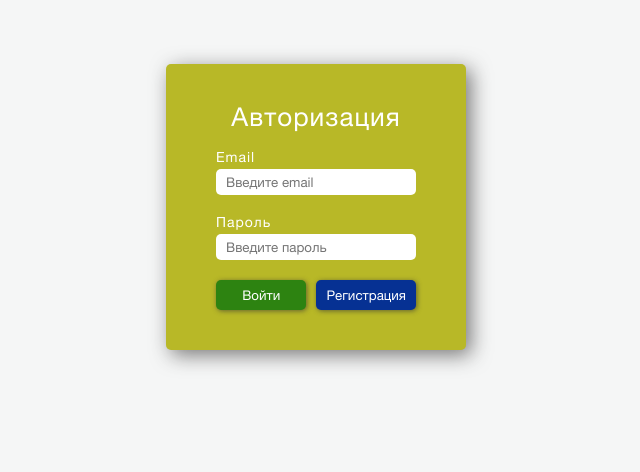
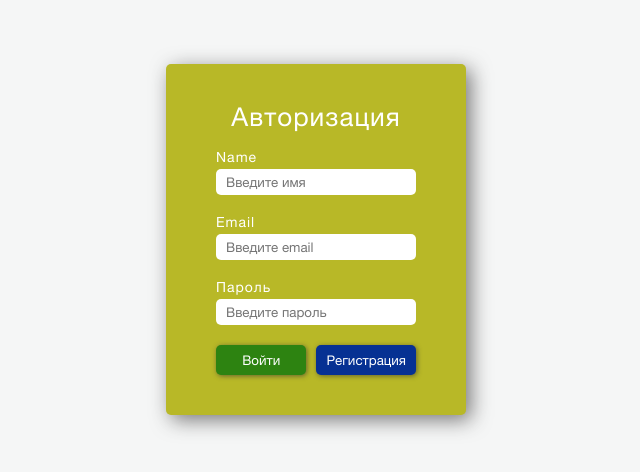
Before and after one commit to margarita-ek/movies-search, a React (Create React App) app in the folder client/: page / in a window 1280 px wide. Shown: the top 472 px of the page, without its empty margins (324-964 px from the left). Built offline with nearby package versions, Linux system fonts and the light colour scheme.

Commit message:
update reg functional

```diff
--- a/client/src/App.js
+++ b/client/src/App.js
@@ -6,12 +6,12 @@ import { Footer } from './components/Footer/Footer';
 import { Header } from './components/Header/Header';
 
 function App() {
-    const { token, login, logout, userId, userEmail, ready  } = useAuth()
+    const { token, login, logout, userId, userEmail, userName, ready  } = useAuth()
     const isAuthenticated = !!token
     const routes = useRoutes(isAuthenticated)
     return (
     <AuthContext.Provider value={{
-        token, login, logout, userId, userEmail, ready, isAuthenticated
+        token, login, logout, userId, userEmail, userName, ready, isAuthenticated
     }}>
         { isAuthenticated && <div className='wrapper'>
             <Header />
--- a/client/src/components/pages/AuthPage/AuthPage.js
+++ b/client/src/components/pages/AuthPage/AuthPage.js
@@ -8,6 +8,7 @@ export const AuthPage = () => {
     const { loading, error, request, clearError } = useHttp()
     const [message, setMessage] = useState("")
     const [form, setForm] = useState({
+        username: "",
         email: "",
         password: ""
     })
@@ -17,6 +18,10 @@ export const AuthPage = () => {
         setMessage(error)
         // clearError()
     }, [error])
+
+    useEffect(() => {
+        console.log('form', form);
+    },[form])
 
 
     useEffect(() => {
@@ -45,7 +50,7 @@ export const AuthPage = () => {
     const loginHandler = async () => {
         try {
             const data = await request("/api/auth/login", "POST", { ...form })
-            auth.login(data.token, data.userId, data.userEmail)
+            auth.login(data.token, data.userId, data.userEmail, data.userName)
             setMessage(data.message)
         } catch (error) { }
     }
@@ -55,6 +60,19 @@ export const AuthPage = () => {
             <div className="auth__card">
                 <span className="auth__title">Авторизация</span>
                 <span className="auth__message">{message}</span>
+                <div className="auth__name">
+                    <input
+                        className="auth__name-input"
+                        placeholder="Введите имя"
+                        id="username"
+                        type="text"
+                        name="username"
+                        value={form.username}
+                        onChange={changeHandler}
+                    />
+                    <label htmlFor="username">Name</label>
+                </div>
+
                 <div className="auth__email">
                     <input
                         className="auth__email-input"
--- a/client/src/components/pages/UserPage/UserPage.js
+++ b/client/src/components/pages/UserPage/UserPage.js
@@ -10,6 +10,7 @@ export const UserPage = () => {
             <div className="main__contacts contacts">
                 <div className="contacts__content">
                     <h1 className="contacts__title">{auth.userEmail}</h1>
+                    <h1 className="contacts__title">{auth.userName}</h1>
                     <h2 className="contacts__subtitle">About company</h2>
                     <div className="contacts__description">Lorem ipsum dolor sit amet, consectetur adipiscing elit, sed do eiusmod tempor incididunt ut labore et dolore magna aliqua. Ut enim ad minim veniam, quis nostrud exercitation ullamco laboris nisi ut aliquip ex ea commodo consequat. Duis aute irure dolor in reprehenderit in voluptate velit esse cillum dolore eu fugiat nulla pariatur. Excepteur sint occaecat cupidatat non proident, sunt in culpa qui officia deserunt mollit anim id est laborum.Lorem ipsum dolor sit amet, consectetur adipiscing elit, sed do eiusmod tempor incididunt ut labore et dolore magna aliqua. Ut enim ad minim veniam, quis nostrud exercitation ullamco laboris nisi ut aliquip ex ea commodo consequat. Duis aute irure dolor in reprehenderit in voluptate velit esse cillum dolore eu fugiat nulla pariatur. Excepteur sint occaecat cupidatat non proident, sunt in culpa qui officia deserunt mollit anim id est laborum.</div>
                     <h2 className="contacts__subtitle">Social networks</h2>
--- a/client/src/context/AuthContext.js
+++ b/client/src/context/AuthContext.js
@@ -6,6 +6,7 @@ export const AuthContext = createContext({
     token: null,
     userId: null,
     userEmail: null,
+    userName: null,
     login: noop,
     logout: noop,
     isAuthenticated: false
--- a/client/src/hooks/auth.hook.js
+++ b/client/src/hooks/auth.hook.js
@@ -6,15 +6,20 @@ export const useAuth = () => {
     const [token, setToken] = useState(null)
     const [userId, setUserId] = useState(null)
     const [userEmail, setUserEmail] = useState(null)
+    const [userName, setUserName] = useState(null)
     const [ready, setReady] = useState(false)
 
-    const login = useCallback((jwtToken, id, email) => {
+    const login = useCallback((jwtToken, id, email, name) => {
         setToken(jwtToken)
         setUserId(id)
         setUserEmail(email)
+        setUserName(name)
 
         localStorage.setItem(storageName, JSON.stringify({
-            token: jwtToken, userId: id, userEmail: email
+            token: jwtToken,
+            userId: id,
+            userEmail: email,
+            userName: name
         }))
     }, [])
 
@@ -23,6 +28,7 @@ export const useAuth = () => {
         setToken(null)
         setUserId(null)
         setUserEmail(null)
+        setUserName(null)
         localStorage.removeItem(storageName)
     }, [])
 
@@ -30,11 +36,11 @@ export const useAuth = () => {
         const data = JSON.parse(localStorage.getItem(storageName))
 
         if (data && data.token) {
-            login(data.token, data.userId, data.userEmail)
+            login(data.token, data.userId, data.userEmail, data.userName)
         }
         setReady(true)
     }, [login])
 
 
-    return { login, logout, token, userId, userEmail,ready }
+    return { login, logout, token, userId, userEmail, userName, ready }
 }
```
Also changed, not shown: 2 other files (tests, documents, lock files or other folders).
